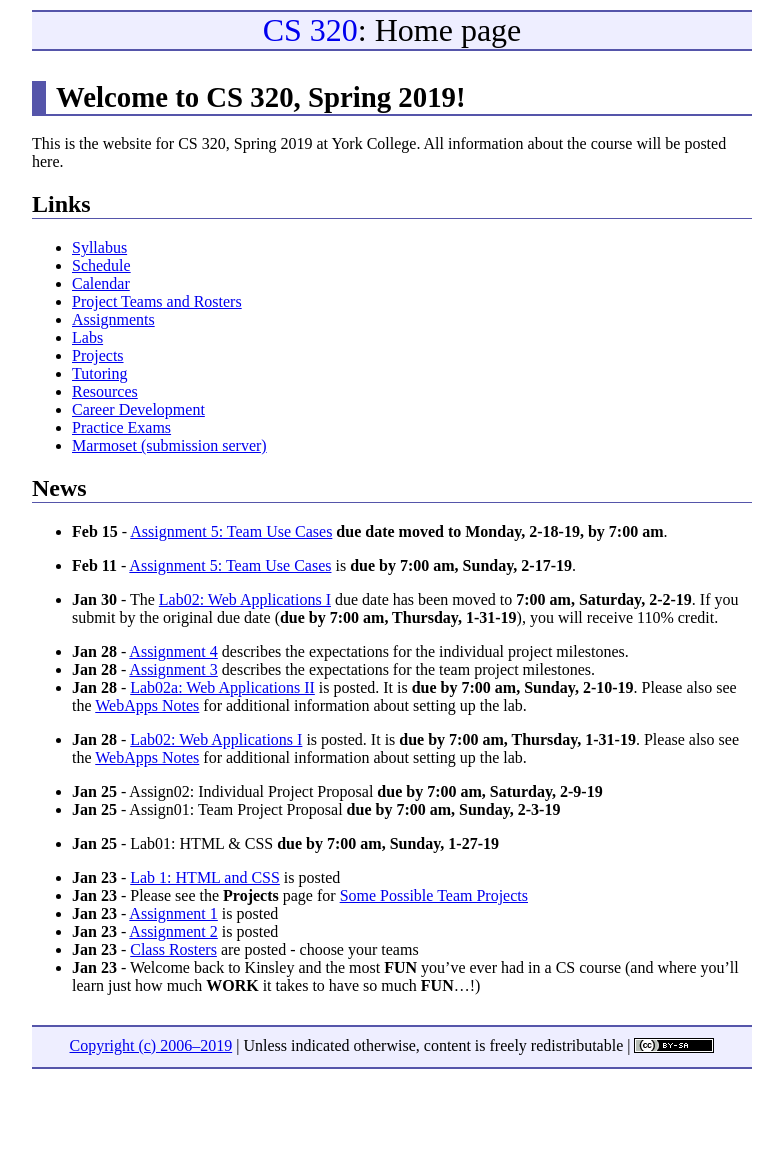
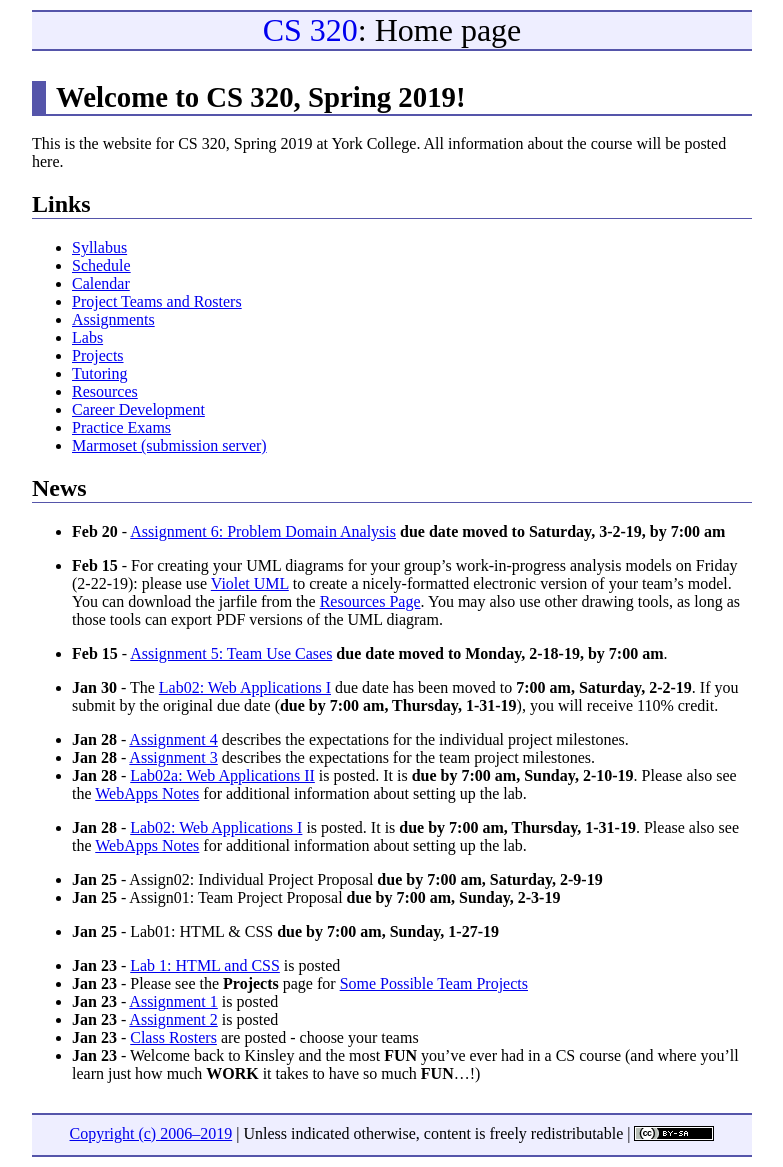
Before and after one commit to ycpcs/cs320-spring2019, a Jekyll site: the page built from index.md, in a window 1280 px wide. Shown: the whole page, without its empty margins (248-1031 px from the left). Built offline with Jekyll 4.4.1, drawn with Linux system fonts in a browser that asks for light colours; before the commit the page ends 1079 px from its top, so only the background shows below that.

Commit message:
updated schedule due to snow day

```diff
--- a/index.md
+++ b/index.md
@@ -64,15 +64,13 @@ All information about the course will be posted here.
 
 * **Feb 20** - [Assignment 4: Individual Project Milestones](assign/assign04.html) **Individual Milestone 1: Baseline** is **due on Monday, March 18th**.  This will be an informal (at your desk) 2-4 minute (max) in-class demonstration of your progress, to date.
 
-* **Feb 20** - [Assignment 6: Problem Domain Analysis](assign/assign06.html) is **due by 7:00, Thursday, 2-28-19**
-
-* **Feb 15** - For the in-class presentations of your group's work-in-progress analysis models on Friday (2-22-19): please use [Violet UML](http://alexdp.free.fr/violetumleditor/page.php) to create a nicely-formatted electronic version of your team's model.  You can download the jarfile from the [Resources Page](resources/index.html).
-
 -->
 
+* **Feb 20** - [Assignment 6: Problem Domain Analysis](assign/assign06.html) **due date moved to Saturday, 3-2-19, by 7:00 am**
+
+* **Feb 15** - For creating your UML diagrams for your group's work-in-progress analysis models on Friday (2-22-19): please use [Violet UML](http://alexdp.free.fr/violetumleditor/page.php) to create a nicely-formatted electronic version of your team's model.  You can download the jarfile from the [Resources Page](resources/index.html).  You may also use other drawing tools, as long as those tools can export PDF versions of the UML diagram.
+
 * **Feb 15** - [Assignment 5: Team Use Cases](assign/assign05.html) **due date moved to Monday, 2-18-19, by 7:00 am**.
-
-* **Feb 11** - [Assignment 5: Team Use Cases](assign/assign05.html) is **due by 7:00 am, Sunday, 2-17-19**.
 
 * **Jan 30** - The [Lab02: Web Applications I](labs/lab02.html) due date has been moved to **7:00 am, Saturday, 2-2-19**.  If you submit by the original due date (**due by 7:00 am, Thursday, 1-31-19**), you will receive 110% credit.
 
```
Also changed, not shown: assign/index.md (+1 -1 lines), 2 other files.
